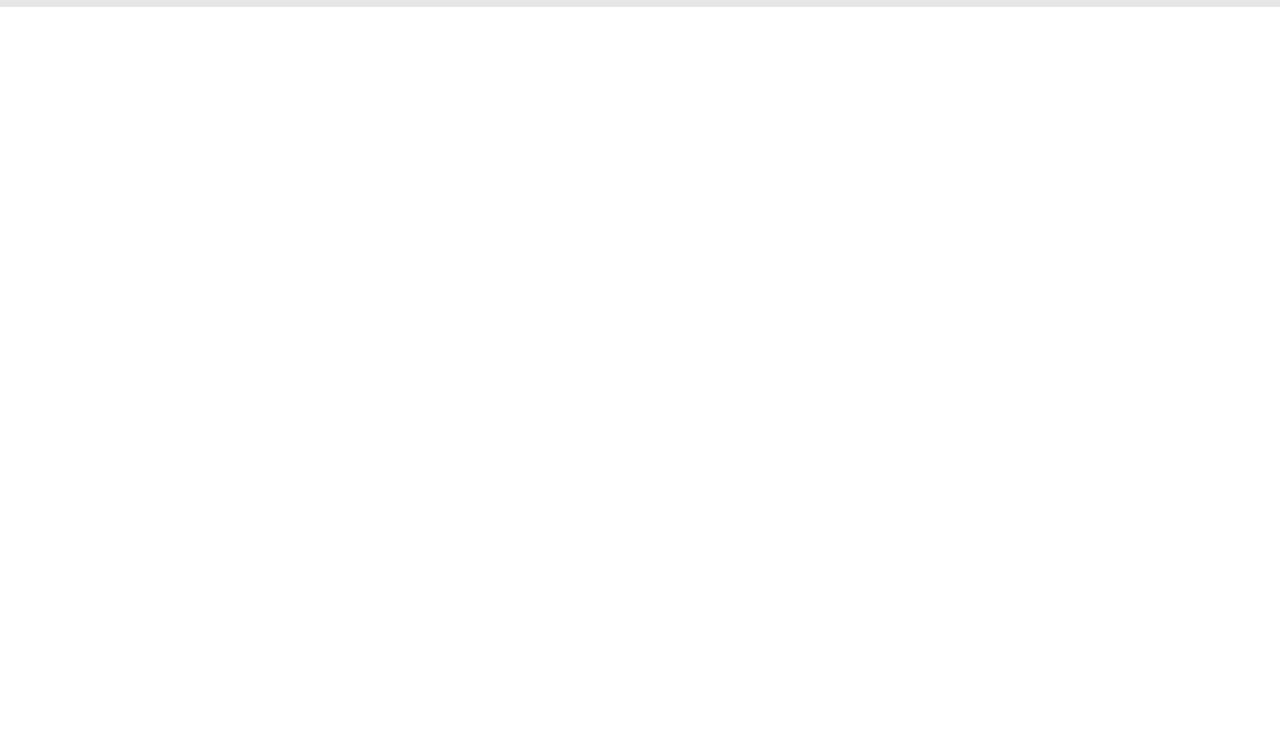
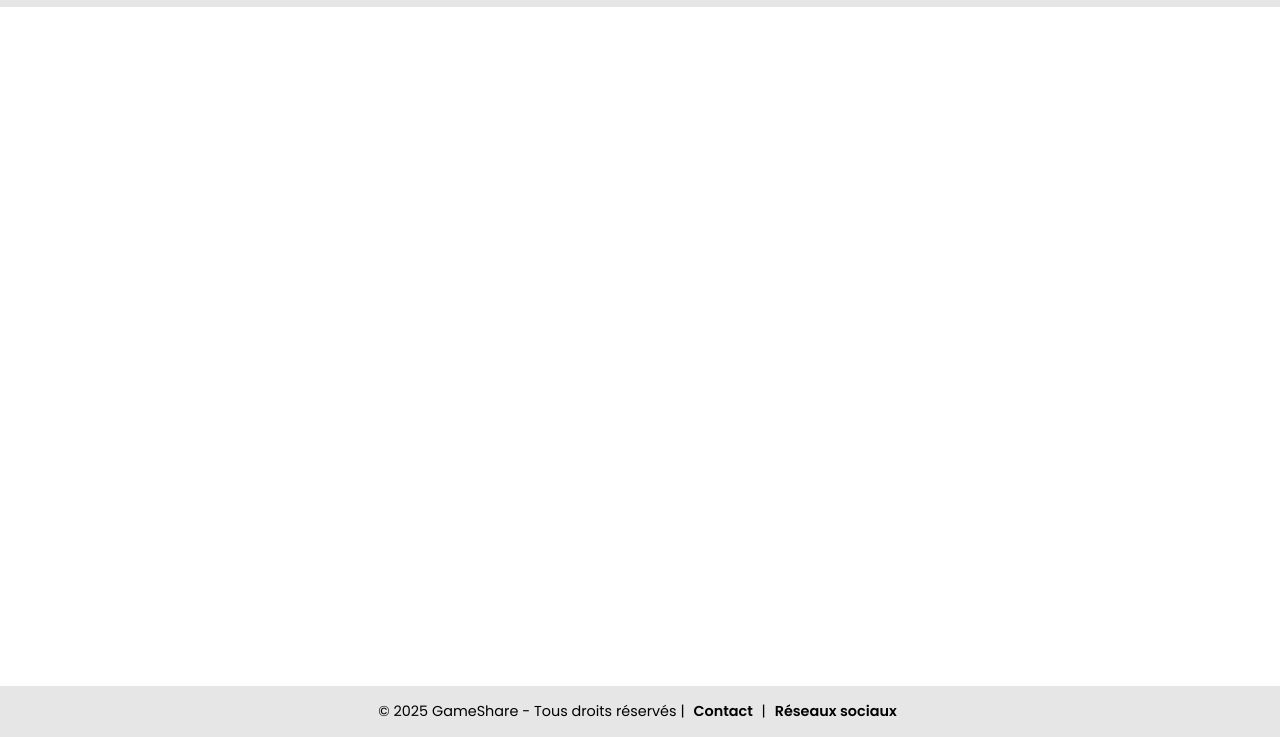
Before and after one commit to AlexisBail/GameShare, a plain HTML site: page index.html in a window 1280 px wide. Shown: the part 63-800 px from the top of the page. Drawn offline with Linux system fonts and the light colour scheme; a web font is replaced by a local one.

Commit message:
ajout du footer

```diff
--- a/assets/css/style.css
+++ b/assets/css/style.css
@@ -5,8 +5,12 @@
   box-sizing: border-box;
 }
 
-body {
-    font-family: "Poppins", sans-serif;
+html, body {
+  font-family: "Poppins", sans-serif;
+  height: 100%;
+  margin: 0;
+  display: flex;
+  flex-direction: column;
 }
 
 /* Navbar */
@@ -49,3 +53,27 @@ body {
   color: #000000;
   margin: 0 5px;
 }
+
+main {
+  flex: 1;
+}
+
+/* Footer */
+.footer {
+  background-color: #e6e6e6;   /* même gris que la navbar */
+  text-align: center;
+  padding: 15px 0;
+  font-size: 0.9em;
+  color: #000;
+}
+
+.footer a {
+  text-decoration: none;
+  color: #000;
+  font-weight: bold;
+  margin: 0 5px;
+}
+
+.footer a:hover {
+  color: #0077cc; /* bleu au survol */
+}
--- a/index.html
+++ b/index.html
@@ -24,6 +24,21 @@
         </nav>
     </header>
 
+    <main>
+
+
+
+    </main>
+
+    <footer class="footer">
+        <p>
+                © 2025 GameShare - Tous droits réservés
+                |
+        <a href="#">Contact</a>
+                |
+        <a href="#">Réseaux sociaux</a>
+        </p>
+</footer>
 
 </body>
 </html>
```
